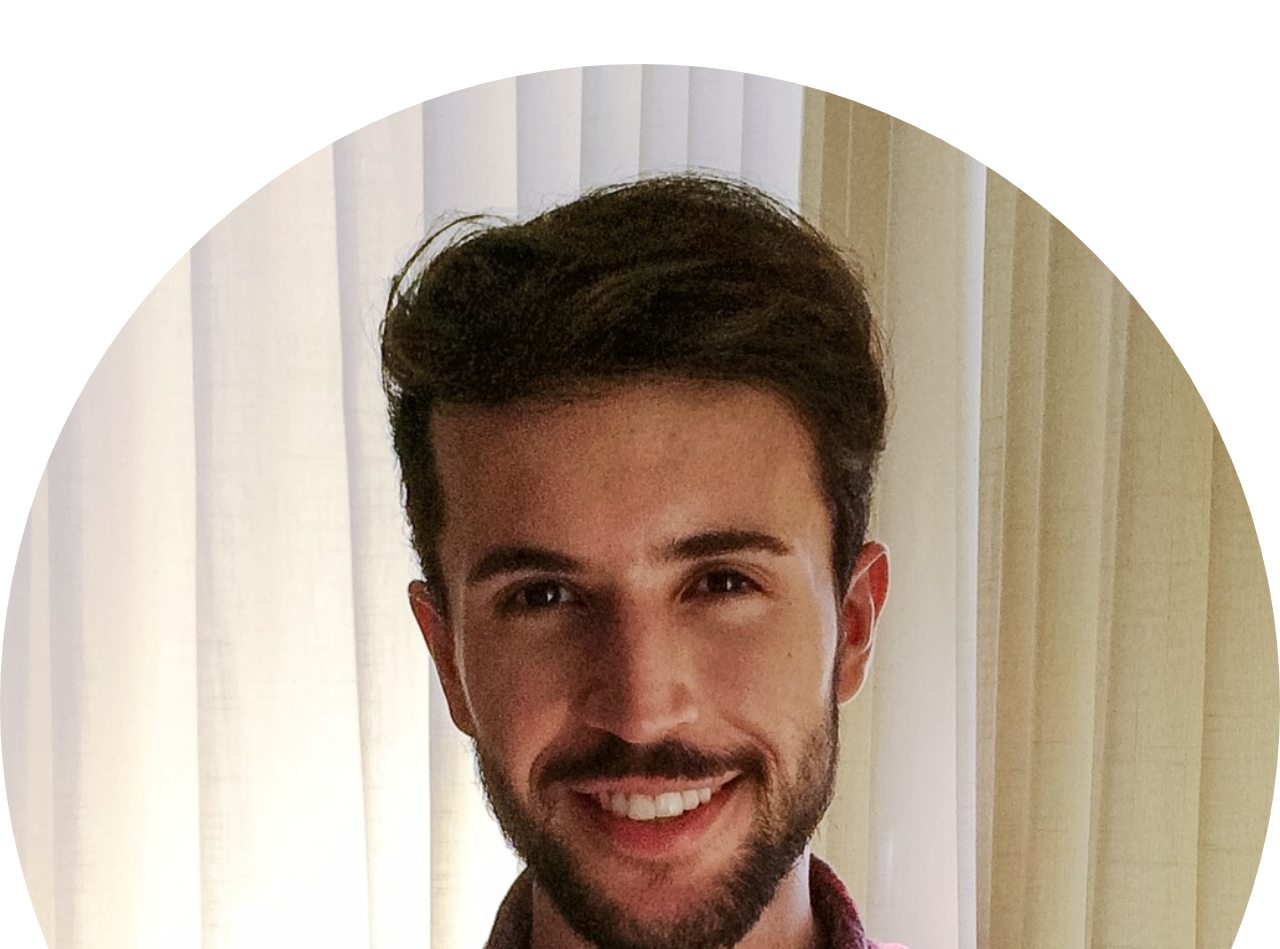
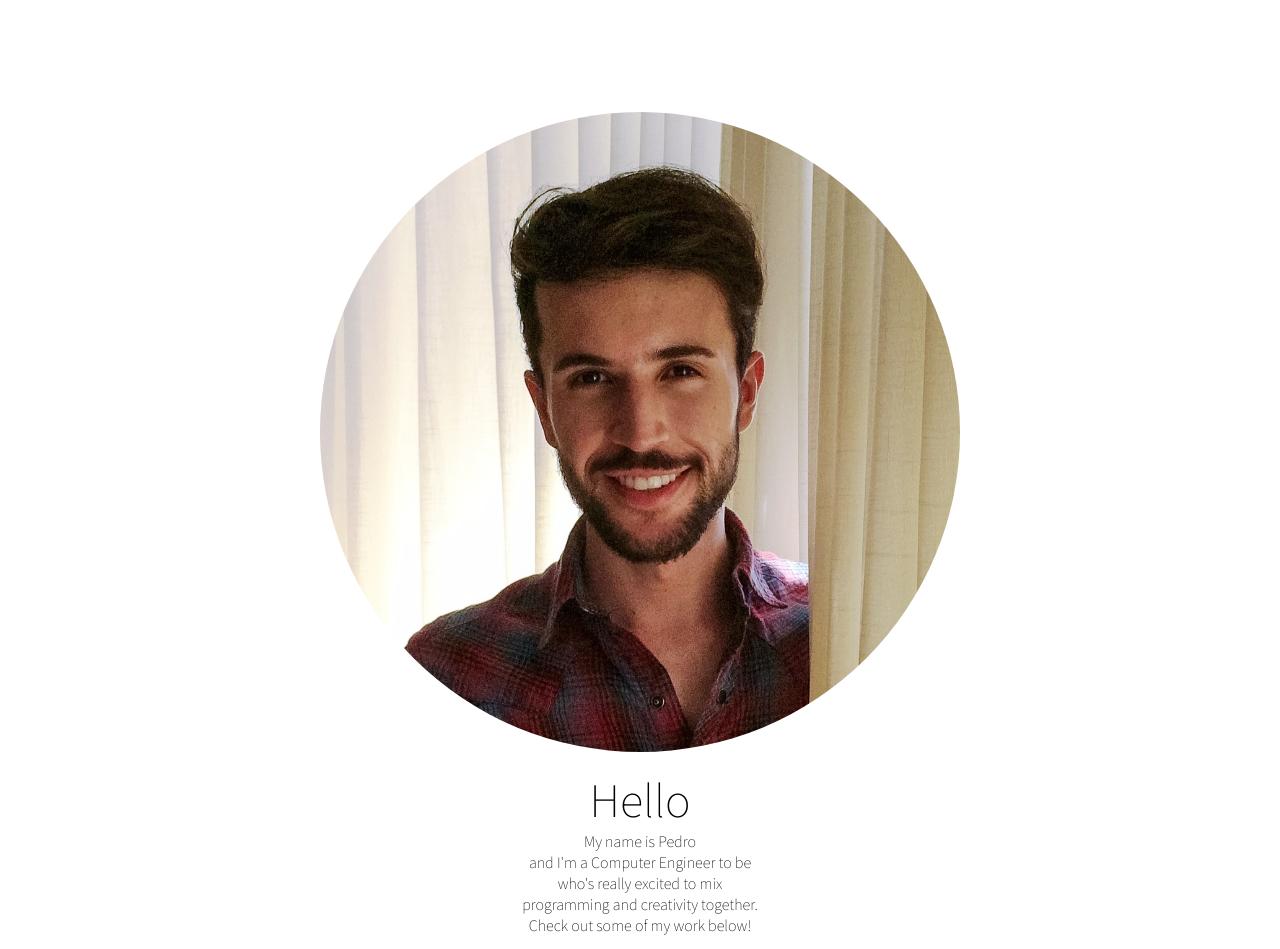
Before and after one commit to acinternship/professionalwebsite, a website: page index.html in a window 1280 px wide. Shown: the top 949 px of the page. Drawn offline with Linux system fonts and the light colour scheme; files whose address does not match are found by name.

Commit message:
Changed SCSS profile section

```diff
--- a/scss/stylesheet.scss
+++ b/scss/stylesheet.scss
@@ -121,9 +121,26 @@ a:hover {
   }
 }
 
-.profile > img {
-  border-radius: 50%;
-}
+.profile {
+    margin: 2em 0;
+
+    img {
+      border-radius: 50%;
+      display: block;
+      padding: 1em 0;
+      width: 50%;
+    }
+
+    span {
+      font-family: $serif;
+      font-weight: $thin;
+      text-align: center;
+    }
+
+    span:first-of-type {
+      font-size: 3em;
+    }
+  }
 
 .width-full {
   width: 100%;
```
Also changed, not shown: css/stylesheet.css, 1 other file.
